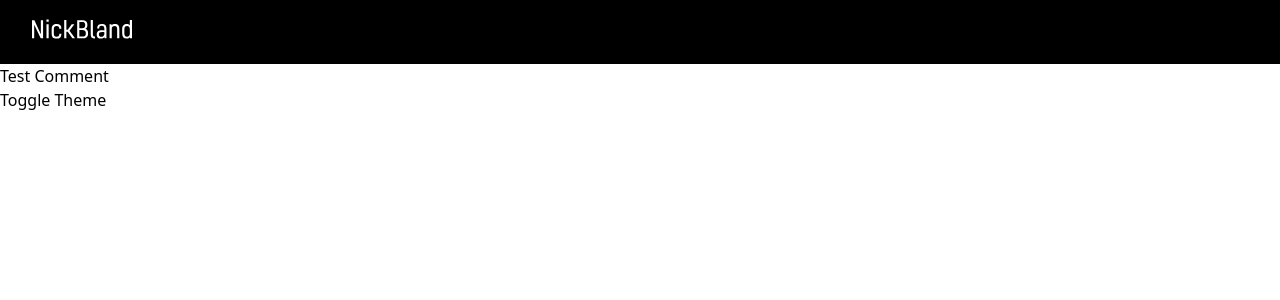
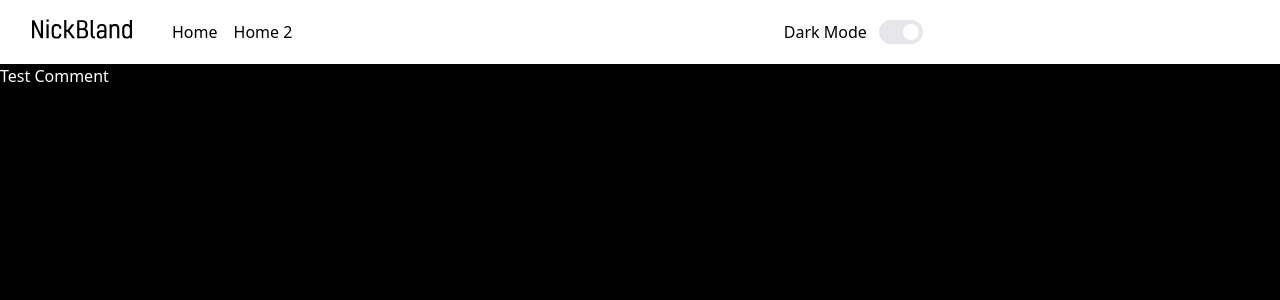
Before and after one commit to NickBland/website, a Next.js app: page / in a window 1280 px wide. Shown: the top 300 px of the page. Built offline with nearby package versions, Linux system fonts and the light colour scheme.

Commit message:
Add in fixes for navbar on mobile plus toggle switch

```diff
--- a/components/navbar.tsx
+++ b/components/navbar.tsx
@@ -1,10 +1,11 @@
 import React, {Fragment, ReactNode, useState} from "react";
 import {useTheme} from "next-themes";
-import {Disclosure, Menu, Transition} from "@headlessui/react";
-import {XIcon, MenuIcon, BellIcon} from "@heroicons/react/outline"
+import {Disclosure, Switch, Transition} from "@headlessui/react";
+import {XIcon, MenuIcon} from "@heroicons/react/outline"
 import Head from "next/head";
 import Link from "next/link";
 import Image from "next/image";
+
 
 type Props = {
     children?: ReactNode
@@ -12,14 +13,48 @@ type Props = {
     description?: string
 }
 
-const places = [
-    {name: "Home", href: "#", current: "true"},
-    {name: "About", href: "/about", current: "false"},
-];
+const ThemeSwitch = () => {
+    const {theme, setTheme} = useTheme();
+    const [enabled, setEnabled] = useState(true)
 
-// Combine classNames together to form a single string based on whether it is selected or not. See comment below
-function classNames(...classes: string[]) {
-    return classes.filter(Boolean).join(" ")
+    if(enabled) {
+        setTheme("dark")
+    } else {
+        setTheme("light")
+    }
+
+    return (
+        <div className="flex justify-end items-center space-x-2 mx-auto relative">
+            {/* <span className="text-lg font-extralight dark:text-black text-white">Light </span>
+            <div>
+            <input type="checkbox" name="" id="checkbox" className="hidden" />
+            <label htmlFor="checkbox" className="cursor-pointer">
+                <div className="w-9 h-5 flex items-center bg-gray-400 rounded-full p2">
+                <div className="w-4 h-4 bg-white rounded-full shadow"></div>
+                </div>
+            </label>
+            </div>
+            <span className="text-lg font-semibold dark:text-black text-white">Dark</span> */}
+            <Switch.Group>
+                <div className="flex items-center">
+                    <Switch.Label className="mr-3 dark:text-black text-white">Dark Mode</Switch.Label>
+                    <Switch
+                        checked={enabled}
+                        onChange={setEnabled}
+                        className={`${
+                            enabled ? 'bg-gray-200' : 'bg-gray-600'
+                          } relative inline-flex items-center h-6 rounded-full w-11 transition-colors focus:outline-none focus:ring-2 focus:ring-offset-2 dark:focus:bg-black focus:bg-white`}
+                        >
+                            <span
+                                className={`${
+                                enabled ? 'translate-x-6' : 'translate-x-1'
+                                } inline-block w-4 h-4 transform bg-white rounded-full transition-transform`}
+                            />
+                    </Switch>
+                </div>
+            </Switch.Group>
+        </div>
+    )
 }
 
 const NavBar = ({children, title = "nickbland.dev | Home", description = "A website made by Nick Bland."}: Props) => {
@@ -34,26 +69,7 @@ const NavBar = ({children, title = "nickbland.dev | Home", description = "A webs
                 <link rel="icon" href="/favicon.ico" />
             </Head>
             <header>
-                {/* <nav>
-                    <Link href="/">
-                        <a>nickbland.dev</a>
-                    </Link>
-                    <Link href="/about">
-                        <a>about</a>
-                    </Link>
-                    <button onClick={() => setTheme(theme === "dark" ? "light" : "dark")}>Toggle Theme</button>
-                </nav>
-                <Image
-                    className="block lg:hidden h-8 w-auto"
-                    src="/logo-white.svg"
-                    alt="Workflow"
-                    height={100}
-                    width={100}
-                />
-
-                */}
-
-                <nav className="dark:bg-white bg-black">
+                <Disclosure as="nav" className="dark:bg-white bg-black">
                     <div className="max-w-7xl mx-auto px-4 sm:px-6 lg:px-8">
                         <div className="flex items-center justify-between h-16">
                             <div className="flex items-center">
@@ -77,8 +93,11 @@ const NavBar = ({children, title = "nickbland.dev | Home", description = "A webs
                                 </div>
                                 <div className="hidden md:block">
                                     <div className="ml-10 flex items-baseline space-x-4">
-                                        <Link href="/"><a className="dark:text-black">Home</a></Link>
-                                        <Link href="/"><a className="dark:text-black">Home 2</a></Link>
+                                        <Link href="/"><a className="dark:text-black text-white">Home</a></Link>
+                                        <Link href="/"><a className="dark:text-black text-white">Home 2</a></Link>
+                                    </div>
+                                    <div className="flex items-center justify-center mx-auto absolute top-5 right-0 left-1/3">
+                                        <ThemeSwitch></ThemeSwitch>
                                     </div>
                                 </div>
                             </div>
@@ -111,13 +130,14 @@ const NavBar = ({children, title = "nickbland.dev | Home", description = "A webs
                     >
                         <div id="mobile-menu">
                             <div className="px-2 pt-2 pb-3 space-y-1 sm:px-3">
-                                <Link href="/"><a className="dark:text-white">Home</a></Link>
-                                <Link href="/"><a className="dark:text-white">Home 2</a></Link>
+                                <Link href="/"><a className="dark:text-black text-white px-3 py-2 rounded-md text-sm font-medium block">Home</a></Link>
+                                <Link href="/"><a className="dark:text-black text-white px-3 py-2 rounded-md text-sm font-medium block">Home 2</a></Link>
+                                <ThemeSwitch></ThemeSwitch>
                             </div>
                         </div>
                     </Transition.Child>
                     </Transition>
-                </nav>
+                </Disclosure>
 
 
             </header>
--- a/pages/index.tsx
+++ b/pages/index.tsx
@@ -1,16 +1,14 @@
 import type {NextPage} from 'next';
 import NavBar from "../components/navbar";
-import {useTheme} from "next-themes";
 
 const Home: NextPage = () => {
-    const {theme, setTheme} = useTheme();
     return (
         <div className="">
             <NavBar title="Home | nickbland.dev"></NavBar>
 
             <main className="">
                 <h1>Test Comment</h1>
-                <button onClick={() => setTheme(theme === "dark" ? "light" : "dark")}>Toggle Theme</button>
+
             </main>
         </div>
   )
```
Also changed, not shown: .gitlab-ci.yml.
